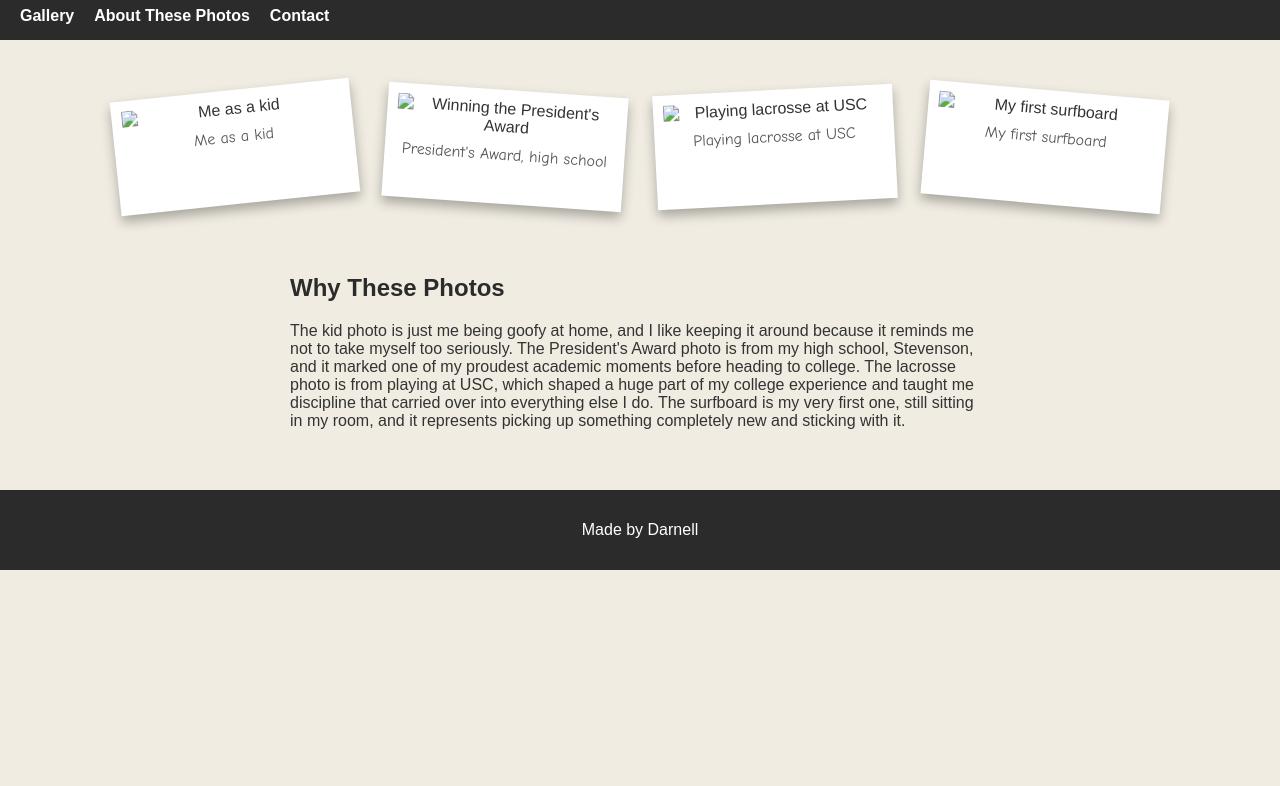
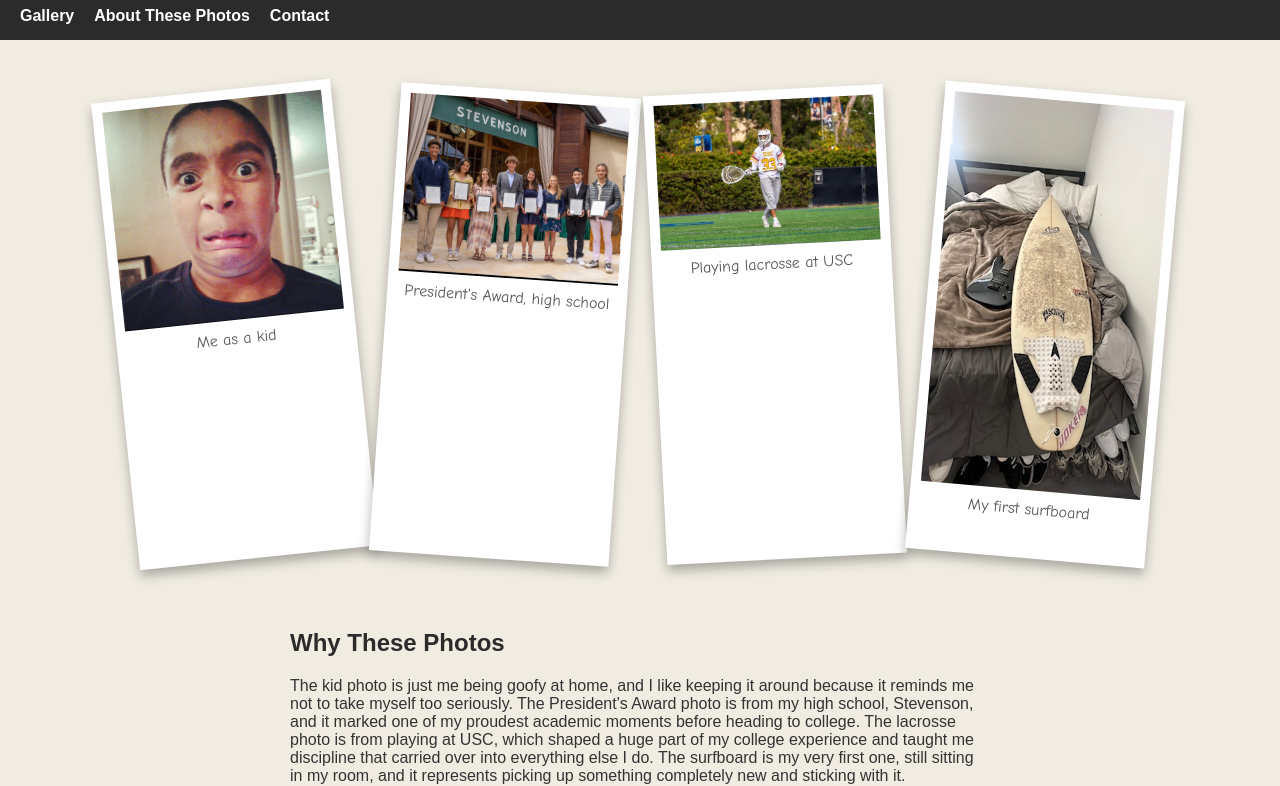
Before and after one commit to dzrnzll/personal, a plain HTML site: page index.html in a window 1280 px wide. Shown: the part 44-830 px from the top of the page. Before the commit the page ends 800 px from the top, so only its background shows below. Drawn offline with Linux system fonts and the light colour scheme.

Commit message:
Update index.html

```diff
--- a/index.html
+++ b/index.html
@@ -22,22 +22,22 @@
     <section id="gallery" class="gallery">
 
       <div class="polaroid p1">
-        <img src="images/kid.jpeg" alt="Me as a kid">
+        <img src="kid.jpeg" alt="Me as a kid">
         <p>Me as a kid</p>
       </div>
 
       <div class="polaroid p2">
-        <img src="images/award.jpeg" alt="Winning the President's Award">
+        <img src="award.jpeg" alt="Winning the President's Award">
         <p>President's Award, high school</p>
       </div>
 
       <div class="polaroid p3">
-        <img src="images/lacrosse.jpeg" alt="Playing lacrosse at USC">
+        <img src="lacrosse.jpeg" alt="Playing lacrosse at USC">
         <p>Playing lacrosse at USC</p>
       </div>
 
       <div class="polaroid p4">
-        <img src="images/surfboard.jpeg" alt="My first surfboard">
+        <img src="surfboard.jpeg" alt="My first surfboard">
         <p>My first surfboard</p>
       </div>
 
```
